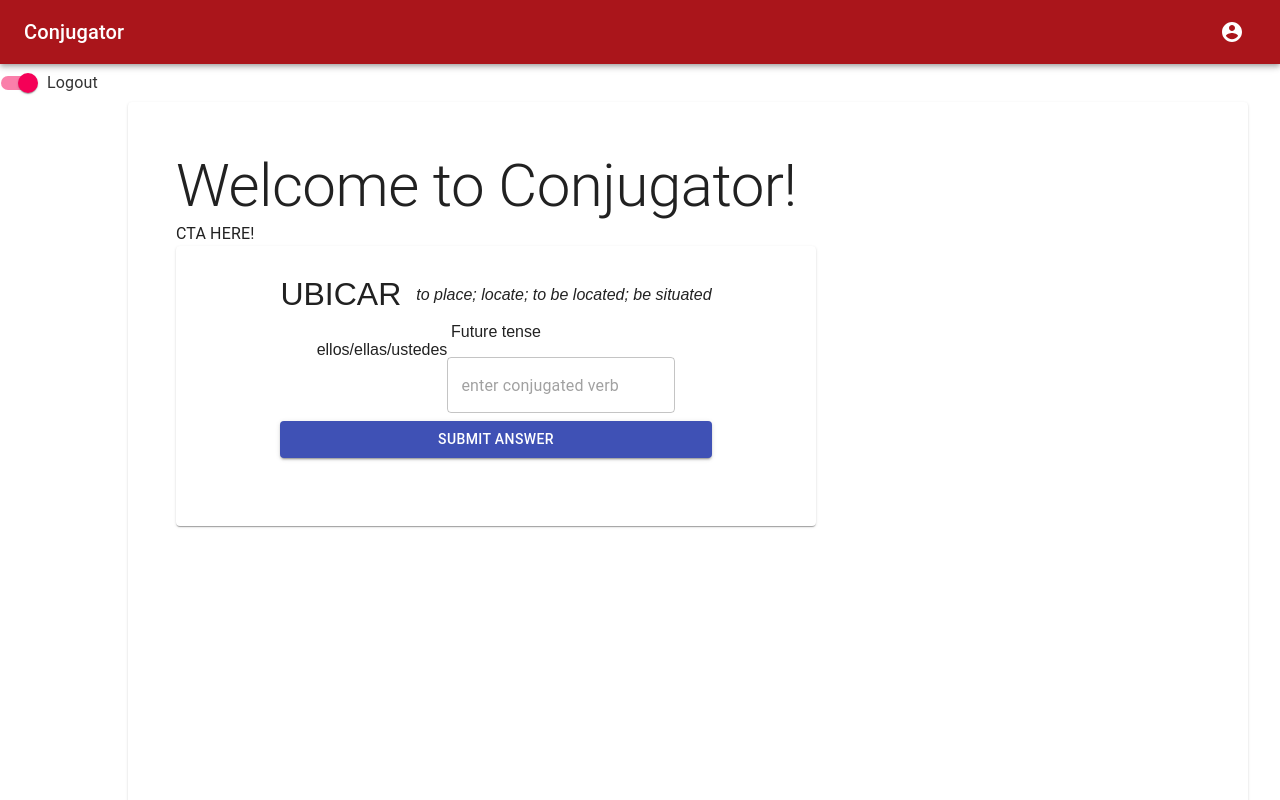
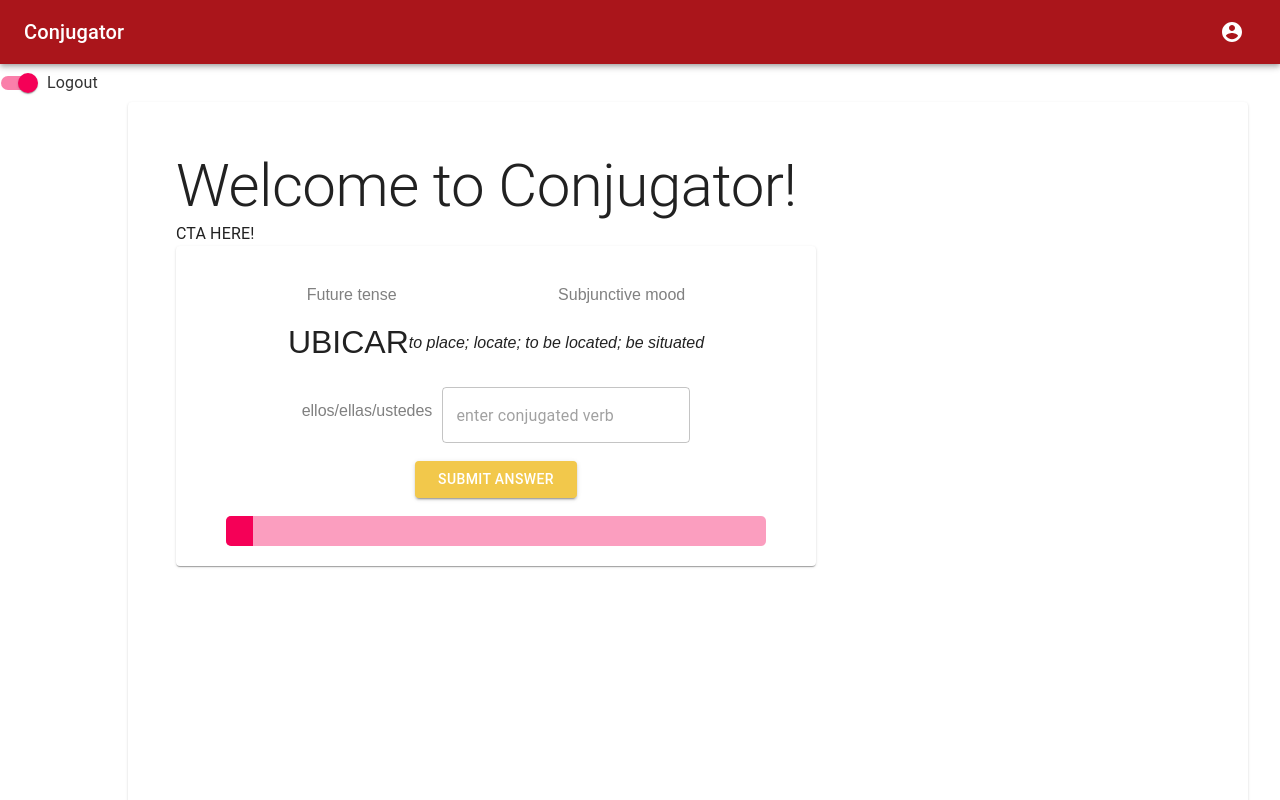
Before and after one commit to buildweek-conjugator/Frontend, a React (Create React App) app in the folder conjugator/: page /game in a window 1280 px wide. Shown: the top 800 px of the page. Built offline with nearby package versions, Linux system fonts and the light colour scheme.

Commit message:
removed dom selector and edited more styling

```diff
--- a/conjugator/package.json
+++ b/conjugator/package.json
@@ -15,6 +15,7 @@
     "react-router-dom": "^5.0.1",
     "react-scripts": "^3.0.1",
     "react-sticky": "^6.0.3",
+    "reactstrap": "^8.0.1",
     "redux": "^4.0.4",
     "redux-logger": "^3.0.6",
     "redux-thunk": "^2.3.0",
--- a/conjugator/src/views/App.scss
+++ b/conjugator/src/views/App.scss
@@ -17,8 +17,4 @@
       padding: 3rem;
     }
   }
-
-  .progress-bar {
-    height: 30px;
-  }
 }
--- a/conjugator/src/views/components/ConjugatorGame/ConjugatorGame.js
+++ b/conjugator/src/views/components/ConjugatorGame/ConjugatorGame.js
@@ -1,6 +1,7 @@
 import React from "react";
 import { useState } from "react";
 import axios from "axios";
+// import { Alert } from 'reactstrap';
 
 import Paper from "@material-ui/core/Paper";
 import { makeStyles, withStyles } from "@material-ui/core/styles";
@@ -11,6 +12,23 @@ import TextField from "@material-ui/core/TextField";
 import Button from "@material-ui/core/Button";
 
 import ProgressBar from "../ProgressBar/ProgressBar";
+
+const useStyles = makeStyles(theme => ({
+  container: {
+    display: "flex",
+    flexWrap: "wrap"
+  },
+  textField: {
+    marginLeft: theme.spacing(1),
+    marginRight: theme.spacing(1)
+  },
+  dense: {
+    marginTop: theme.spacing(2)
+  },
+  menu: {
+    width: 200
+  }
+}));
 
 const data = {
   answer: "ubicaren",
@@ -65,16 +83,15 @@ export default function ConjugatorGame() {
   function handleSubmit(event) {
     event.preventDefault();
     // console.log("event.target.value", event.target.value)
-
-    let verb_value = document.getElementById("outlined-name");
+    const targetInput = event.target.value;
 
     if (verb.value === verb.answer) {
       setCompleted(completed + 10);
-      verb_value.style = "background:lightgreen;";
+      targetInput.style = "background:#D9EFDE;";
 
       // setTimeout(function(){randomAxios()}, 2000)
     } else {
-      verb_value.style = "background:red;";
+      targetInput.style = "background:#F8D7DA;";
     }
   }
   // step4 if then statement if correct moves to next question,else red box of saddness.
@@ -87,16 +104,17 @@ export default function ConjugatorGame() {
         autoComplete="off"
         onSubmit={handleSubmit}
       >
+        <div className="tense-mood-container">
+          <span>{verb.tense} tense</span>
+          <span>{verb.mood} mood</span>
+        </div>
         <div className="verb-translation-container">
           <span className="verb">{verb.infinitive.toUpperCase()}</span>
           <span className="translation">{verb.translation}</span>
         </div>
 
-        <span>{verb.tense} tense</span>
-
-        <div className="subject">
-          <span>{verb.performer}</span>
-          {/* <span>    _____________________</span> */}
+        <div className="subject-input-container">
+          <span id="subject">{verb.performer}</span>
 
           <TextField
             id="outlined-name"
@@ -117,8 +135,8 @@ export default function ConjugatorGame() {
         >
           Submit Answer
         </Button>
+        <ProgressBar className="progress-bar" completed={completed} />
       </form>
-      <ProgressBar completed={completed} />
     </Paper>
   );
 }
--- a/conjugator/src/views/components/ConjugatorGame/ConjugatorGame.scss
+++ b/conjugator/src/views/components/ConjugatorGame/ConjugatorGame.scss
@@ -6,28 +6,64 @@
     align-items: center;
     text-align: center;
 
+    .form-container {
+        width: 90%;
+
+        .tense-mood-container {
+            display: flex;
+            justify-content: space-around;
+            margin: 20px auto;
+            color: grey;
+        }
+
         .verb-translation-container {
+            margin: 10px auto;
             display: flex;
             flex-direction: row;
             align-items: center;
+            justify-content: center;
 
             .verb {
                 font-size: 2rem;
-            margin: 10px auto;
             }
 
             .translation {
-            margin-left: 15px;
                 font-style: italic;
             }
         }
 
+        .subject-input-container {
+            margin: 10px auto;
+            display: flex;
+            flex-direction: row;
+            align-items: center;
+            justify-content: center;
+            color: grey;
+
+            #subject {
+                margin-right: 10px;
+            }
+
             #outlined-name {
-        width: 200px;
+                width: 220px;
+            }
         }
 
         .submit-button {
-        // width: 60px;
+            background-color: #F2C84B;
+            width: 30%;
+
+            &:hover{
+                background-color: darken(#F2C84B, 15%);
+            }
         }
 
+        .progress-bar {
+            // background: url(spanish-flag.jpg);
+            height: 30px;
+            object-fit: cover;
+            border-radius: 5px;
+            // background-color: #F2C84B;
         }
+    }
+}
--- a/conjugator/src/views/components/ProgressBar/ProgressBar.js
+++ b/conjugator/src/views/components/ProgressBar/ProgressBar.js
@@ -5,7 +5,7 @@ import LinearProgress from '@material-ui/core/LinearProgress';
 const useStyles = makeStyles({
   root: {
     flexGrow: 1,
-  },
+  }
 });
 
 export default function ProgressBar(props) {
@@ -22,6 +22,4 @@ export default function ProgressBar(props) {
       <LinearProgress className="progress-bar" color="secondary" variant="determinate" value={props.completed} />
     </div>
   );
-
-
-    }
+}
```
Also changed, not shown: conjugator/src/spanish-flag.jpg (added), 1 other file (tests, documents, lock files or other folders). Lines whose indentation alone changed are shown as unchanged.
